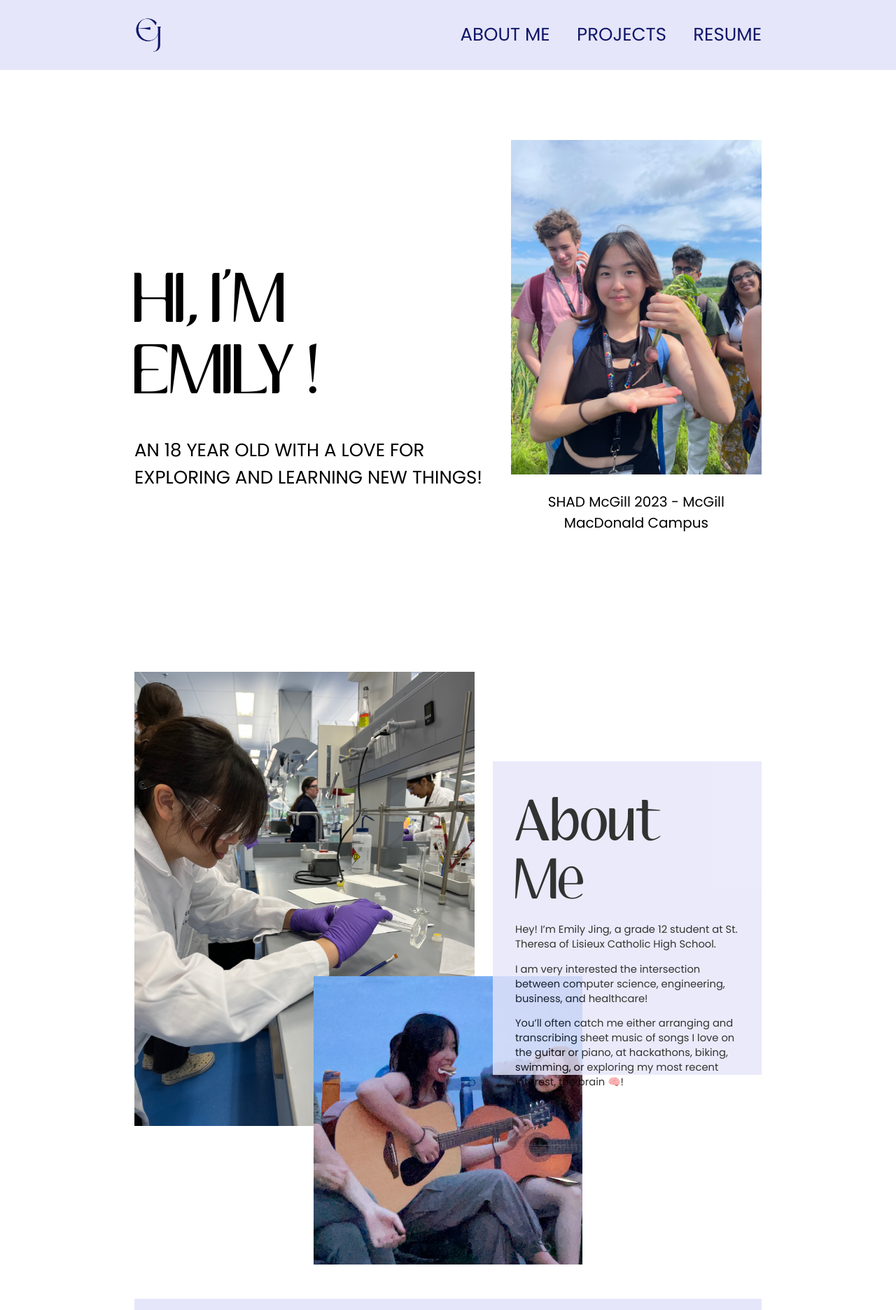
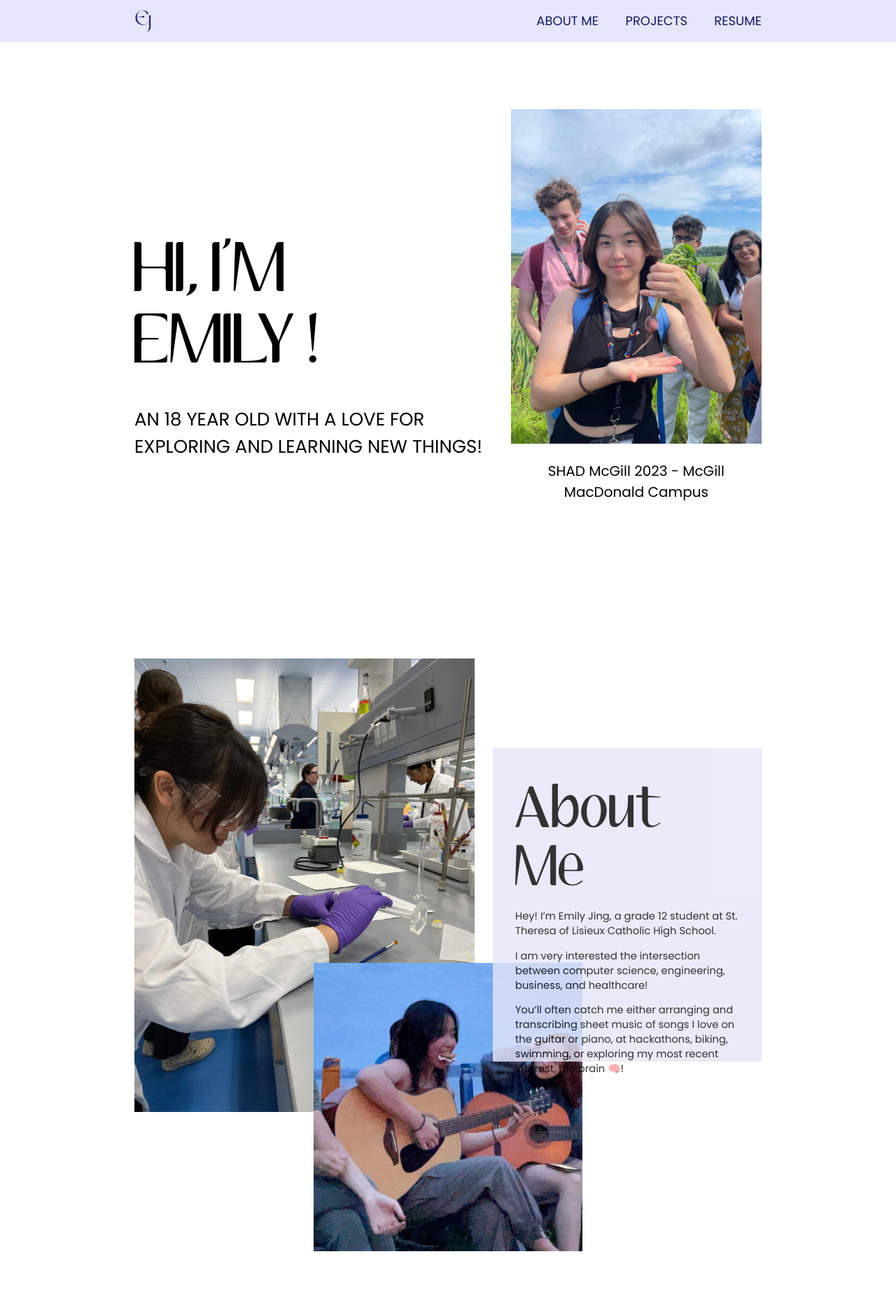
Before and after one commit to ej1ng/portfolio, a PHP site: page / in a window 1280 px wide. Shown: the top 1872 px of the page at 70% size. Run offline with PHP 8.4, Linux system fonts and the light colour scheme.

Commit message:
edit navbar, margins

```diff
--- a/index.html
+++ b/index.html
@@ -131,6 +131,7 @@
 
                 <!--Experiences and leadership-->
                 <div class="experiences-block" id="experiences">
+                    <p id="header">Experiences</p>
                 </div>
 
             </section>
--- a/styles.css
+++ b/styles.css
@@ -16,6 +16,7 @@ html {
 body {
     margin: 0;
     background-color: white;
+    z-index: 1;
 }
 .screen {
     width: 100vw;
@@ -25,12 +26,14 @@ body {
 .navbar {
     display: flex;
     width: 70vw;
-    height: 100px;
+    height: 60px;
     align-items: center;
     justify-content: center;
     background-color: lavender;
     padding-left: 15%;
     padding-right: 15%;
+    position: fixed;
+    z-index: 4;
 }
 .nav-options {
     display: flex;
@@ -48,7 +51,7 @@ body {
 }
 #logo {
     display: block;
-    width: 40px;
+    width: 25px;
 }
 .button {
     display: block;
@@ -56,7 +59,7 @@ body {
     color: #101769;
     text-align: center;
     text-decoration: none;
-    font-size: 26px;
+    font-size: 18px;
     margin-left: 3vw;
     border-bottom: 2px solid;
     border-color: lavender;
@@ -77,18 +80,20 @@ body {
 }
 .intro-content {
     width: 70vw;
-    height: 860px;
+    height: 840px;
     display: flex;
+    padding-top: 6.25%;
     align-items: center;
     justify-content: center;
 }
 .right-block {
-    height: 860px;
+    height: 840px;
     width: 35vw;
     display: block;
+    align-items: center;
 }
 .left-block {
-    height: 860px;
+    height: 840px;
     width: 35vw;
     text-align: left;
 }
@@ -124,7 +129,8 @@ body {
 .about-me-block {
     display: flex;
     width: 70vw;
-    height: 70vw;
+    height: 65vw;
+    padding-top: 5%;
 }
 #lab-img {
     max-width: 38%;
@@ -173,11 +179,11 @@ body {
     display: block;
     width: 65.8vw;
     height: auto;
-    padding-top: 0.5%;
+    align-items: center;
+    padding-top: 6.25%;
     padding-left: 3%;
     padding-right: 3%;
-    padding-bottom: 5%;
-    background-color: lavender;
+    padding-bottom: 3%;
 }
 .projects-row {
     display: flex;
@@ -231,6 +237,8 @@ body {
 }
 .experiences-block {
     display: block;
+    height: 10vw;
+    text-align: left;
 }
 
 @keyframes transitionIn {
```
